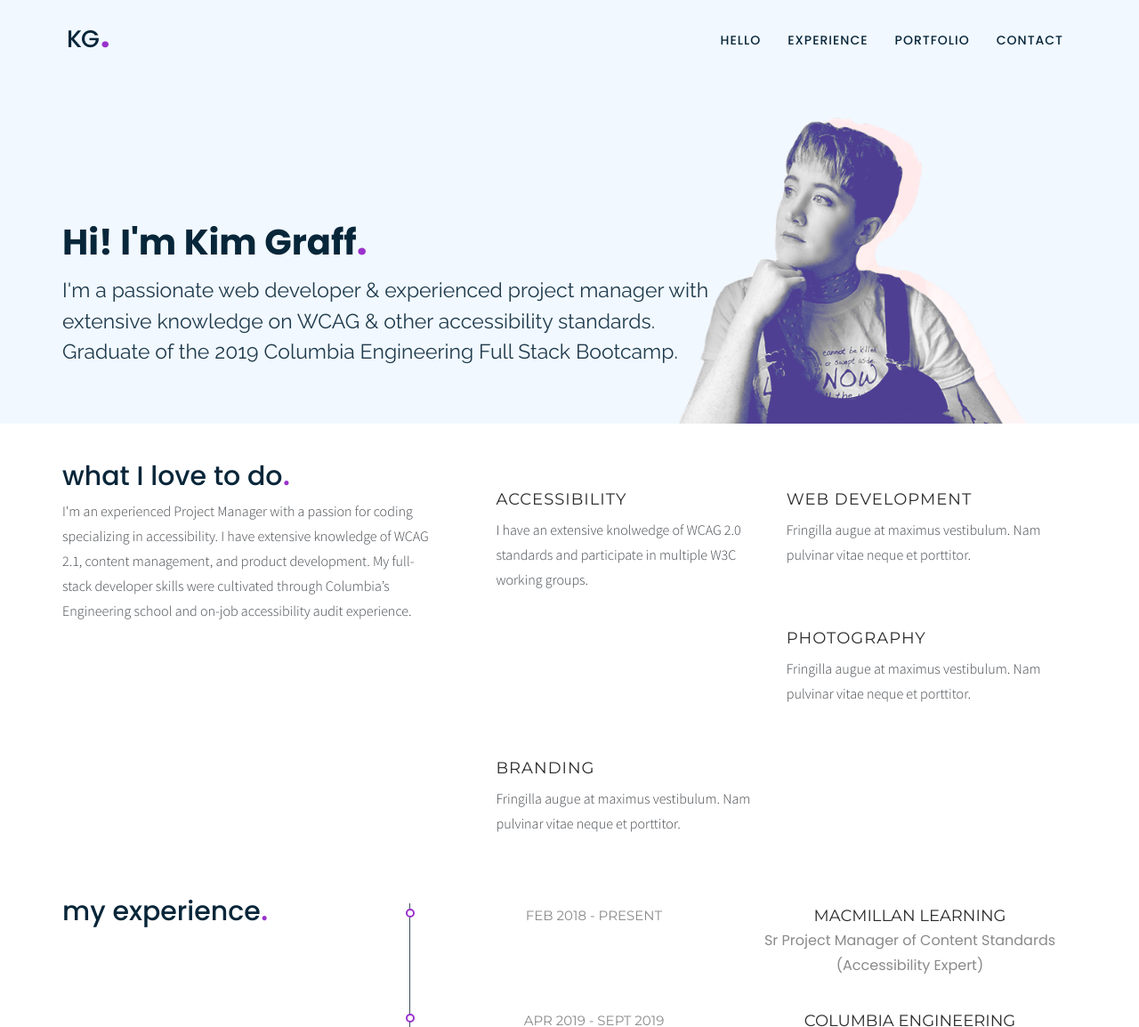
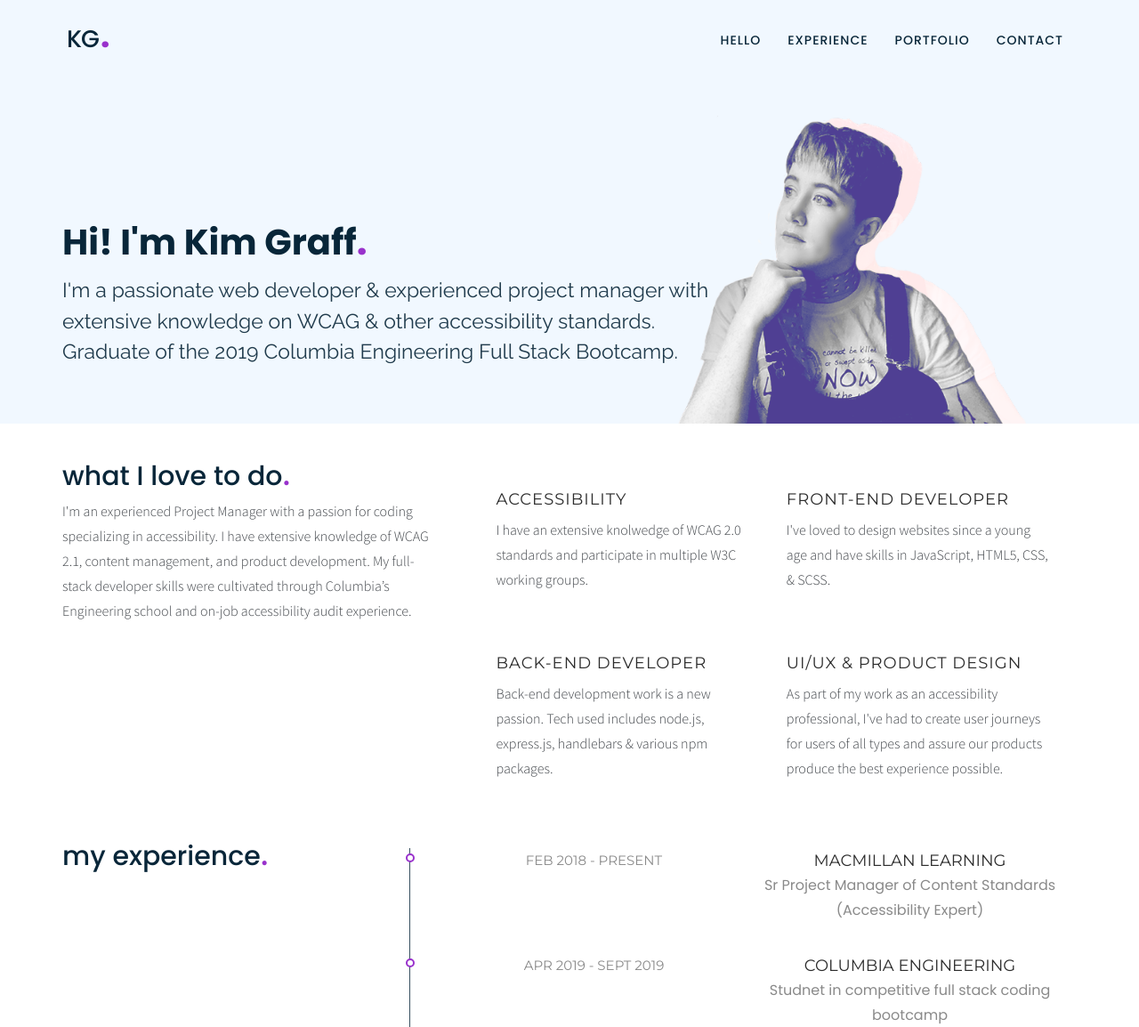
Before and after one commit to kkgraph/kkgraph.github.io, a website: page index.html in a window 1280 px wide. Shown: the top 1154 px of the page at 89% size. Drawn offline with nearby package versions, Linux system fonts and the light colour scheme; some packages are replaced by stand-ins of ours; files that its build step writes are made by us from their sources; a script that the page names is missing; files whose address does not match are found by name; a web font is replaced by a local one.

Commit message:
updating about me page

```diff
--- a/index.html
+++ b/index.html
@@ -203,10 +203,10 @@
                             <div class="agency-2-item  text-left m-b-10">
 
                                 <div class="title text-uppercase">
-                                    <h4>web development</h4>
+                                    <h4>front-end developer</h4>
                                 </div>
                                 <div class="desc">
-                                    Fringilla augue at maximus vestibulum. Nam pulvinar vitae neque et porttitor.
+                                    I've loved to design websites since a young age and have skills in JavaScript, HTML5, CSS, & SCSS.
                                 </div>
                             </div>
                         </div>
@@ -214,10 +214,10 @@
                             <div class="agency-2-item text-left ">
 
                                 <div class="title text-uppercase">
-                                    <h4>photography</h4>
+                                    <h4>Back-end Developer</h4>
                                 </div>
                                 <div class="desc">
-                                    Fringilla augue at maximus vestibulum. Nam pulvinar vitae neque et porttitor.
+                                    Back-end development work is a new passion. Tech used includes node.js, express.js, handlebars & various npm packages.
                                 </div>
                             </div>
                         </div>
@@ -226,10 +226,10 @@
                             <div class="agency-2-item text-left ">
 
                                 <div class="title text-uppercase">
-                                    <h4>branding</h4>
+                                    <h4>UI/UX & Product Design</h4>
                                 </div>
                                 <div class="desc">
-                                    Fringilla augue at maximus vestibulum. Nam pulvinar vitae neque et porttitor.
+                                    As part of my work as an accessibility professional, I've had to create user journeys for users of all types and assure our products produce the best experience possible.
                                 </div>
                             </div>
                         </div>
```
